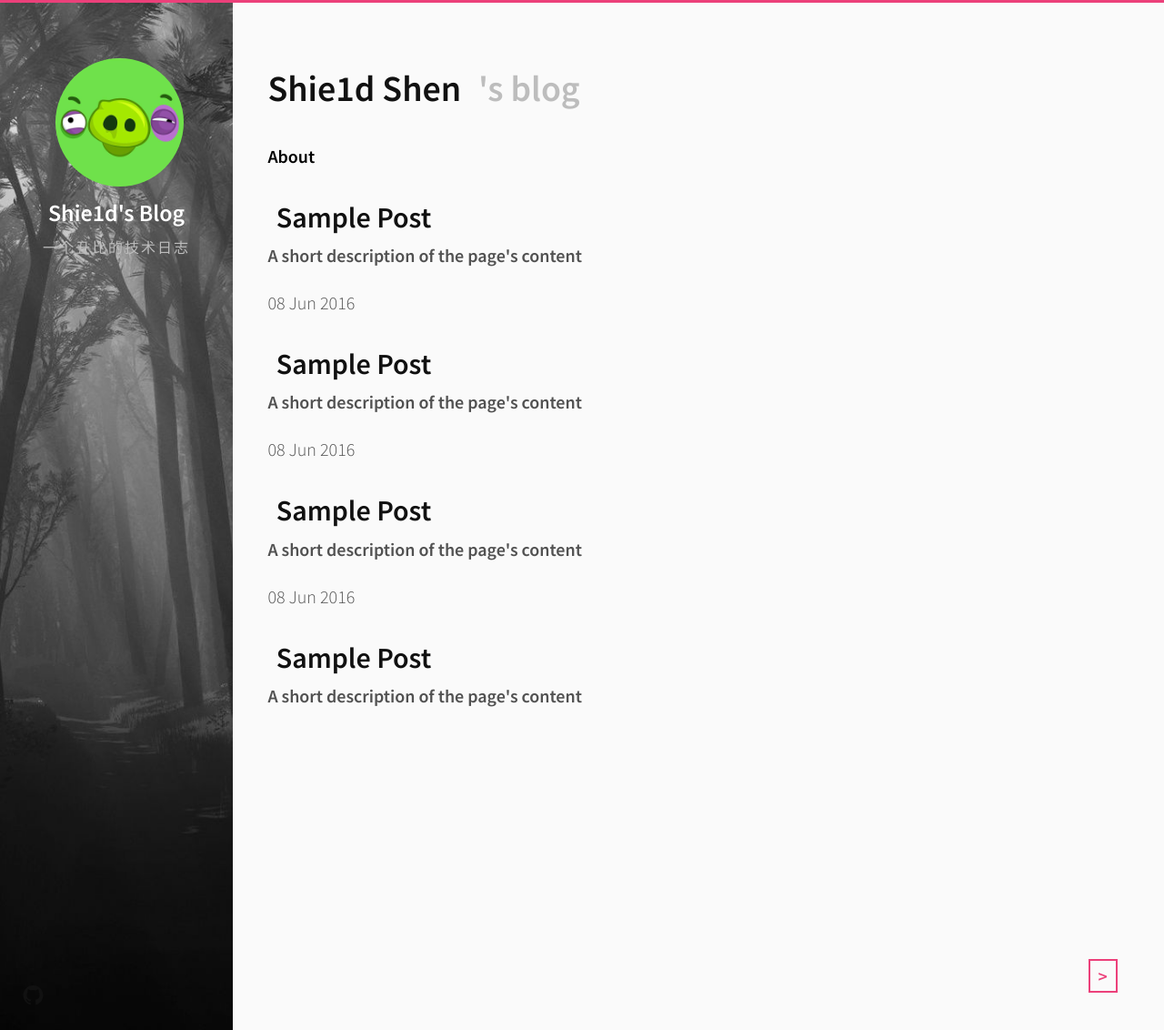
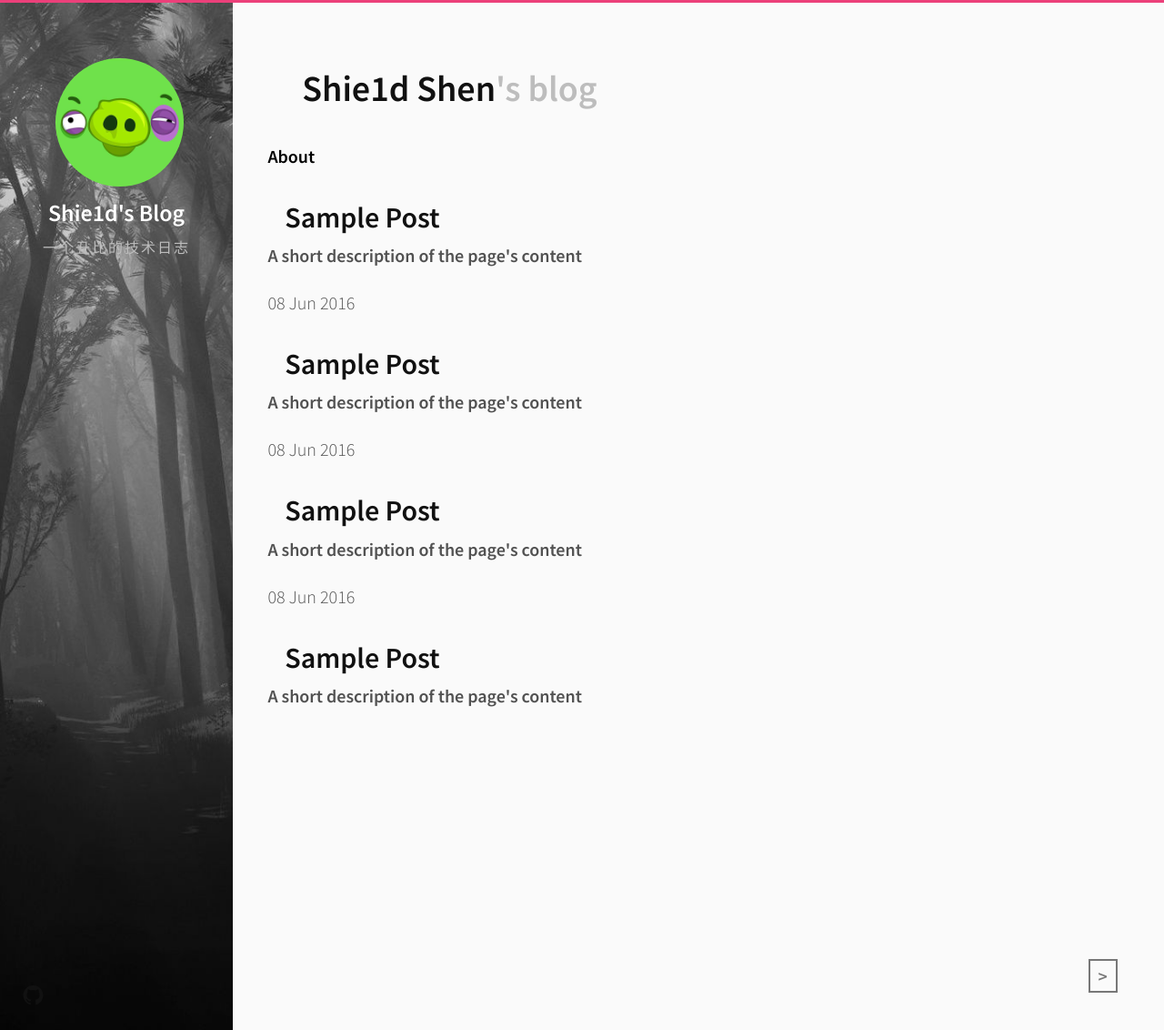
Before and after one commit to ShieldShen/Shie1dBlog, a Jekyll site: the page built from index.html, in a window 1280 px wide. Shown: the whole page at 91% size. Built offline with Jekyll 4.4.1, drawn with Linux system fonts in a browser that asks for light colours; the list of posts is cut into pages by our own code.

Commit message:
修改样式

```diff
--- a/_layouts/default.html
+++ b/_layouts/default.html
@@ -10,7 +10,7 @@
         <p>{{ site.description }}</p>
         <ul class="social">
             {% if site.github %}
-            <a type="button" href="http://github.com/{{ site.github }}">
+            <a class="github" type="button" href="http://github.com/{{ site.github }}">
                 <i class="fa fa-github"></i>
             </a>
             {% endif %}
--- a/index.html
+++ b/index.html
@@ -25,7 +25,7 @@ layout: default
         <p>{{ post.description }}</p>
         {% endif %}
         <div class="post-date">
-            <time>{{ post.date | date_to_string }}</time>
+            <time class="time">{{ post.date | date_to_string }}</time>
         </div>
     </div>
     {% endfor %}
--- a/style.scss
+++ b/style.scss
@@ -294,13 +294,13 @@ tbody tr:nth-child(odd) th {
         padding-left: 9px;
         padding-right: 9px;
         text-align: center;
-        border: 2px #EC407A solid;
-        color: #EC407A;
+        border: 2px #777 solid;
+        color: #777;
         &:hover,
         &:focus {
             color: #fff;
             border-color: #fff;
-            background: #EC407A;
+            background: #222;
         }
     }
 }
@@ -336,6 +336,9 @@ tbody tr:nth-child(odd) th {
         margin-left: 25vw;
         height: auto;
         width: 100%;
+    }
+    .github {
+        align-content: center;
     }
     @media (min-width: 38em) {
         position: fixed;
@@ -393,9 +396,11 @@ tbody tr:nth-child(odd) th {
 
 .bloghead {
     .bloghead-title {
+        a {
+            margin-left: 4%;
+        }
         span {
             font-weight: 900;
-            margin-left: 2%;
             color: #BDBDBD;
         }
     }
@@ -421,12 +426,15 @@ tbody tr:nth-child(odd) th {
 
 .post-list {
     h2 {
-        margin-left: 1%;
+        margin-left: 2%;
         font-weight: 800;
         margin-top: 1.3rem;
     }
     p {
         font-weight: 700;
+    }
+    time {
+        align-content: flex-end;
     }
 }
 
```
